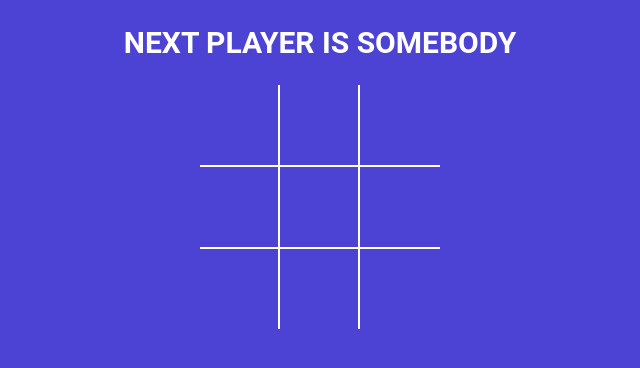
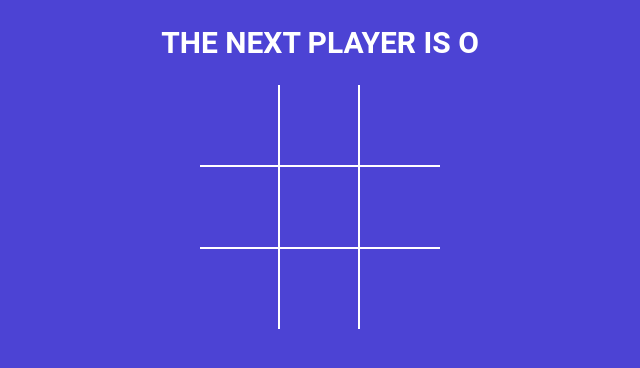
Before and after one commit to JAAGRIT02/tictactoe, a React (Vite) app: page / in a window 1280 px wide. Shown: the top 368 px of the page, without its empty margins (320-960 px from the left). Built offline with nearby package versions, Linux system fonts and the light colour scheme.

Commit message:
lifted up functionality form board to app.jsx . added winner .js to calculate winner. added status message.

```diff
--- a/src/App.jsx
+++ b/src/App.jsx
@@ -1,7 +1,8 @@
 
 import './components/styles.scss'
 import { useState } from 'react';
-import Board from './components/Board'
+import Board from './components/Board';
+import { calculateWinner } from './components/winner';
 
 
 function App() {
@@ -9,10 +10,17 @@ function App() {
   const[squares,setSquares]= useState(Array(9).fill(null));
   const[isXNext,setIsXNext]= useState(false);
 
-  console.log(squares);
+
+  const winner = calculateWinner(squares);
+  const nextPlayer = isXNext ? 'X':'O';
+  const statusMessage = winner ? `THE WINNER IS ${winner}` : `THE NEXT PLAYER IS ${nextPlayer}`;
+
+  console.log(winner);
+
+  // console.log(squares);
   const handleSquareClick = clickedPosition=>{
 
-    if(squares[clickedPosition]){
+    if(squares[clickedPosition] || winner){
         return;
     }
 
@@ -36,7 +44,7 @@ function App() {
   return (
   <>
   <div className='app'>
-    <h2>NEXT PLAYER IS SOMEBODY</h2>
+    <h2>{statusMessage}</h2>
     <Board squares = {squares} handleSquareClick = {handleSquareClick}/>
   </div>
   </>
--- /dev/null
+++ b/src/components/winner.js
@@ -0,0 +1,28 @@
+export function calculateWinner(squares) {
+    const lines = [
+      [0, 1, 2],
+      [3, 4, 5],
+      [6, 7, 8],
+      [0, 3, 6],
+      [1, 4, 7],
+      [2, 5, 8],
+      [0, 4, 8],
+      [2, 4, 6],
+    ];
+    for (let i = 0; i < lines.length; i++) {
+      const [a, b, c] = lines[i];
+      if (squares[a] && squares[a] === squares[b] && squares[a] === squares[c]) {
+        return squares[a] ;
+    //     {
+    //       winner: squares[a],
+    //     //   winningSquares: [a, b, c],
+    //     };
+      }
+    }
+    return null;
+    // {
+    // //   winner: null,
+    // //   winningSquares: [],
+
+    // };
+  }
```
